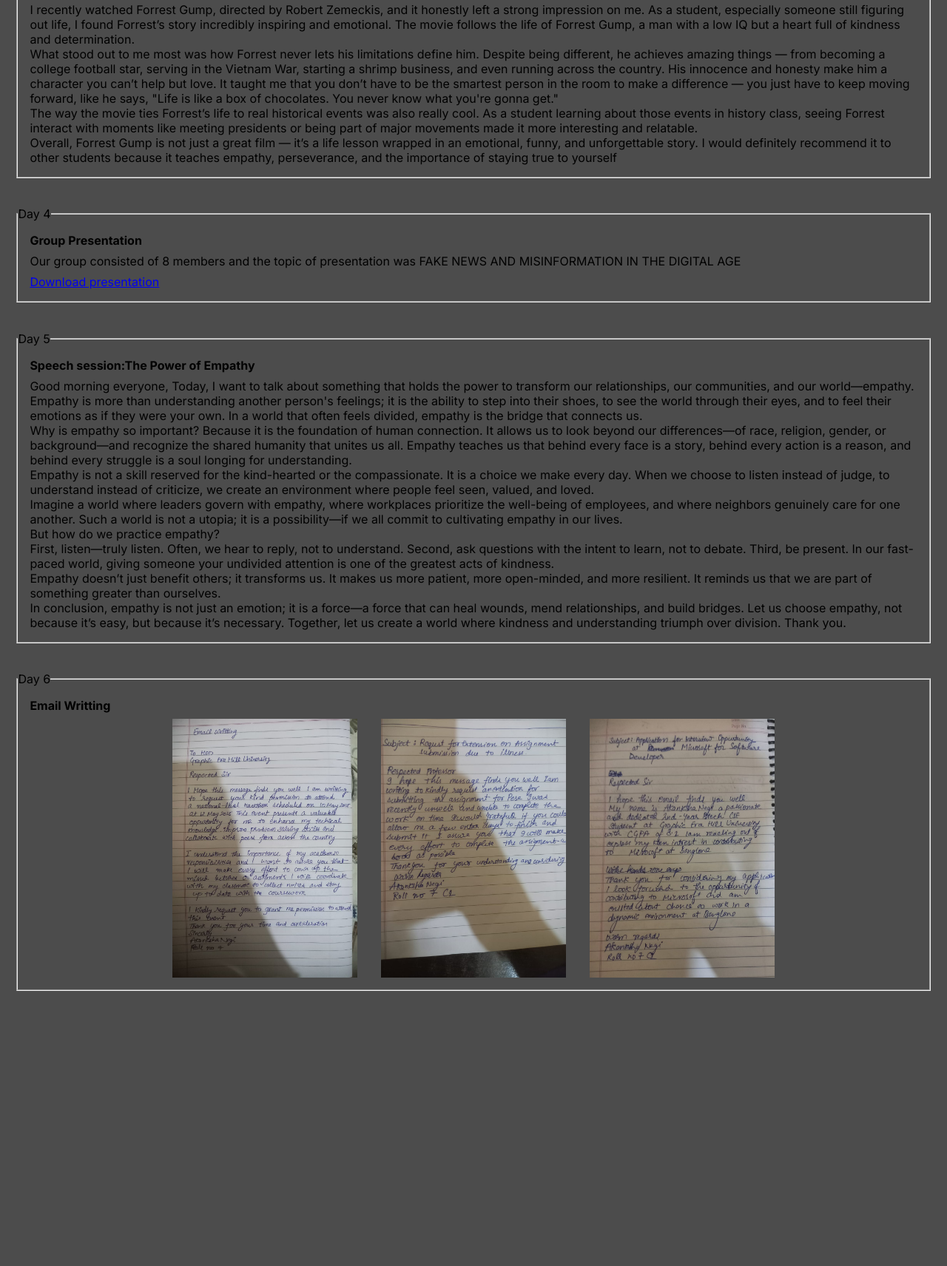
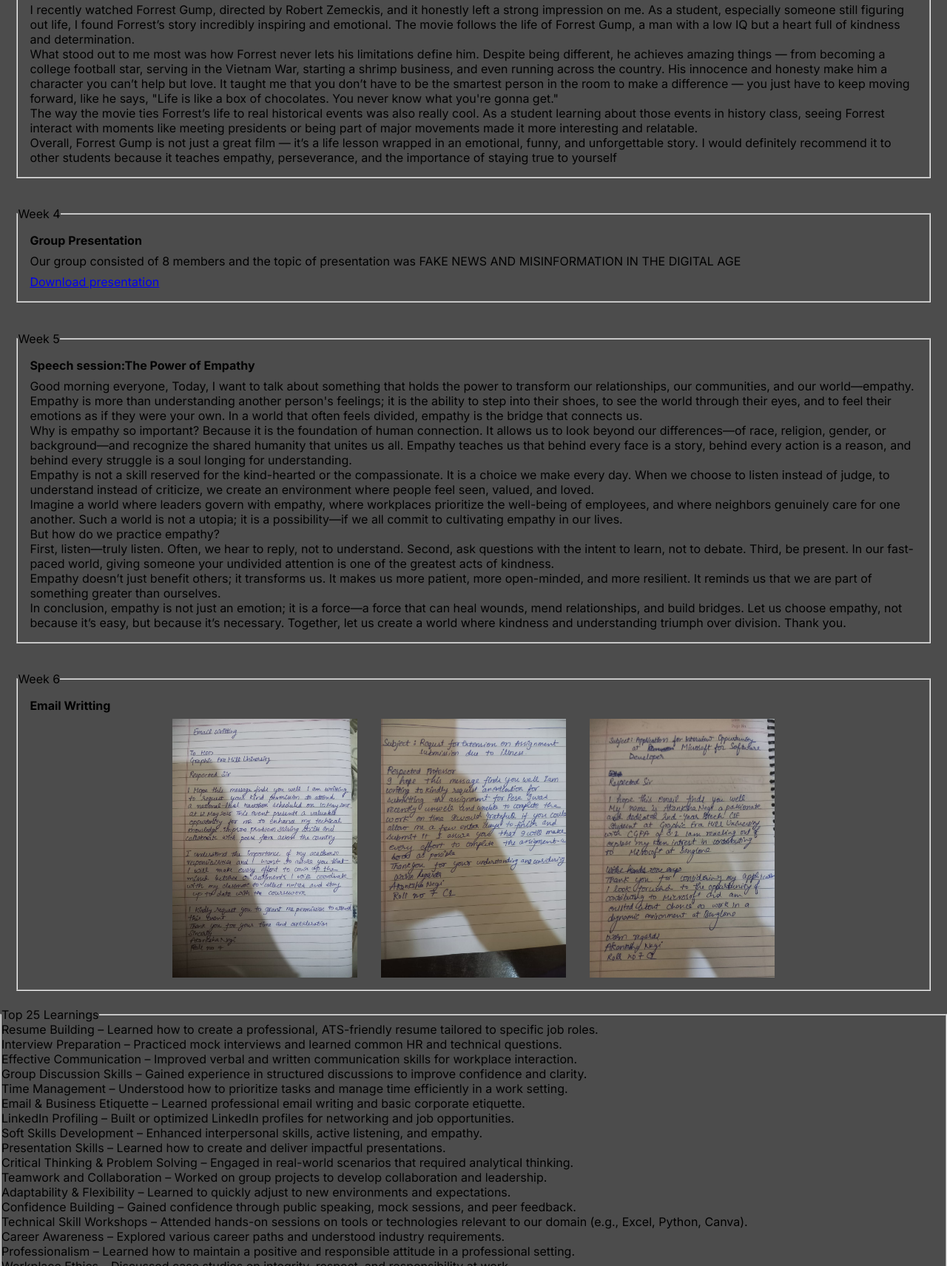
Before and after one commit to akanksha718/portfolio1, a plain HTML site: page learnings.html in a window 1280 px wide. Shown: the part 1088-2800 px from the top of the page at 74% size. Before the commit the page ends 2450 px from the top, so only its background shows below. Drawn offline with Linux system fonts and the light colour scheme.

Commit message:
Update learnings.html

```diff
--- a/learnings.html
+++ b/learnings.html
@@ -13,7 +13,7 @@
     <h2 id="heading">My Learnings</h2>
     <div class="day1">
         <fieldset>
-            <legend>Day 1</legend>
+            <legend>Week 1</legend>
             <div class="day1d">
                 <h4>The Art of Giving an Impressive Introduction</h4>
                 <p>On first day we learnt that Your introduction is the gateway to how others perceive you, whether in a
@@ -32,7 +32,7 @@
     </div>
     <div class="day2">
         <fieldset>
-            <legend>Day 2</legend>
+            <legend>Week 2</legend>
             <div class="day2d">
                 <h4>Self profiling Sheet</h4>
                 <div class="imag">
@@ -44,7 +44,7 @@
     </div>
     <div class="day3">
         <fieldset class="tt">
-            <legend>Day 3</legend>
+            <legend>week 3</legend>
             <img id="ddy" src="forest grump.jpeg" alt=" poster">
             <div class="day3d">
                 <h4>Movie review: Forest Grump </h4>
@@ -75,7 +75,7 @@
     </div>
     <div class="day4">
         <fieldset>
-            <legend>Day 4</legend>
+            <legend>Week 4</legend>
             <div class="day4d">
                 <h4>Group Presentation</h4>
                 <p>Our group consisted of 8 members and the topic of presentation was FAKE NEWS AND MISINFORMATION IN
@@ -86,7 +86,7 @@
     </div>
     <div class="day5">
         <fieldset>
-            <legend>Day 5</legend>
+            <legend>Week 5</legend>
             <div class="day5d">
                 <h4>Speech session:The Power of Empathy</h4>
                 <p>
@@ -134,7 +134,7 @@
     </div>
     <div class="day6">
         <fieldset>
-            <legend>Day 6</legend>
+            <legend>Week 6</legend>
             <div class="day6d">
                 <h4>Email Writting</h4>
                 <div class="images">
@@ -147,6 +147,39 @@
             </div>
         </fieldset>
     </div>
+    <div class="et">
+    <fieldset>
+        <legend>Top 25 Learnings</legend>
+        <div>
+            <p>Resume Building – Learned how to create a professional, ATS-friendly resume tailored to specific job roles.</p>
+            <p>Interview Preparation – Practiced mock interviews and learned common HR and technical questions.</p>
+            <p>Effective Communication – Improved verbal and written communication skills for workplace interaction.</p>
+            <p>Group Discussion Skills – Gained experience in structured discussions to improve confidence and clarity.</p>
+            <p>Time Management – Understood how to prioritize tasks and manage time efficiently in a work setting.</p>
+            <p>Email & Business Etiquette – Learned professional email writing and basic corporate etiquette.</p>
+            <p>LinkedIn Profiling – Built or optimized LinkedIn profiles for networking and job opportunities.</p>
+            <p>Soft Skills Development – Enhanced interpersonal skills, active listening, and empathy.</p>
+            <p>Presentation Skills – Learned how to create and deliver impactful presentations.</p>
+            <p>Critical Thinking & Problem Solving – Engaged in real-world scenarios that required analytical thinking.</p>
+            <p>Teamwork and Collaboration – Worked on group projects to develop collaboration and leadership.</p>
+            <p>Adaptability & Flexibility – Learned to quickly adjust to new environments and expectations.</p>
+            <p>Confidence Building – Gained confidence through public speaking, mock sessions, and peer feedback.</p>
+            <p>Technical Skill Workshops – Attended hands-on sessions on tools or technologies relevant to our domain (e.g., Excel, Python, Canva).</p>
+            <p>Career Awareness – Explored various career paths and understood industry requirements.</p>
+            <p>Professionalism – Learned how to maintain a positive and responsible attitude in a professional setting.</p>
+            <p>Workplace Ethics – Discussed case studies on integrity, respect, and responsibility at work.</p>
+            <p>Entrepreneurship Basics – Understood startup ideas, business models, and innovation thinking.</p>
+            <p>Networking Skills – Learned how to build professional relationships online and offline.</p>
+            <p>Digital Literacy – Enhanced basic computer skills, including document handling, presentations, and spreadsheets.</p>
+            <p>Problem-Based Learning – Participated in real-life challenges and proposed solutions.</p>
+            <p>Goal Setting & Career Planning – Set SMART goals for short-term and long-term career growth.</p>
+            <p>Self-Assessment & Reflection – Identified personal strengths and areas of improvement.</p>
+            <p>Professional Dressing & Grooming – Learned how appearance impacts first impressions in interviews and jobs.</p>
+            <p>Real-World Project Exposure – Gained experience through mini-projects or tasks simulating job environments.</p>
+        </div>
+    </fieldset>
+</div>
+
 </body>
 
 </html>
```
